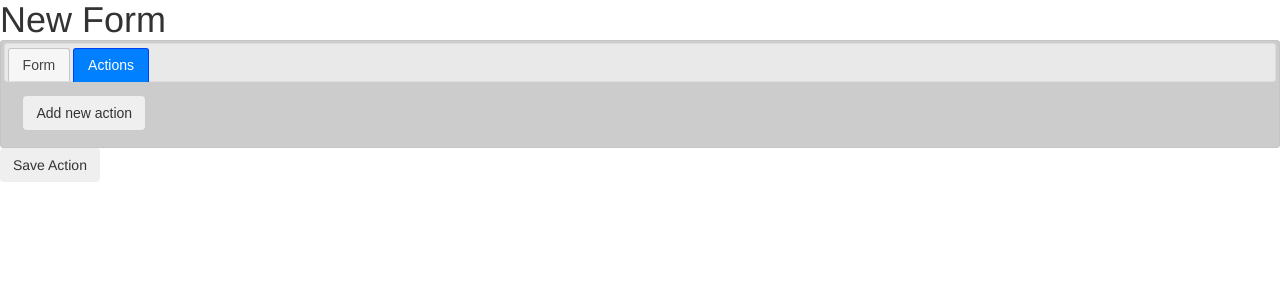
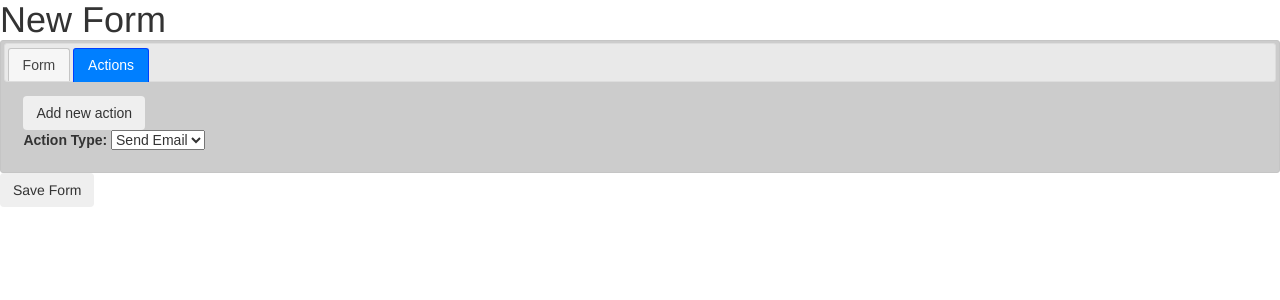
Before and after one commit to naama/FormEditor, a Django app: page /editor/form/new in a window 1280 px wide, after a click on "Actions". Shown: the top 300 px of the page. Run offline with Django 3.2, Linux system fonts and the light colour scheme; some libraries are stand-ins or nearby versions.

Commit message:
Add actions editor section

```diff
--- a/editor/templates/editor.html
+++ b/editor/templates/editor.html
@@ -126,6 +126,62 @@
 		addQuestion();
 	}
 
+
+
+	//
+	// Actions Editor
+	// TODO
+
+	enum ActType {
+		SendEmail,
+		CreateText
+	}
+
+	function addAction() : void {
+		var act_num: number = $("div#actions_list").children().size();
+
+		$("#actions_list").append("<div id='action_" + act_num + "' class='action'> \
+\
+				<label for='actlist_" + act_num + "'>Action Type: </label> \
+				<select id='actlist_" + act_num + "' onchange='changeActKind(" + act_num + ")'> \
+					<option value='" + <number> ActType.SendEmail + "' selected>Send Email</option> \
+					<option value='" + <number> ActType.CreateText + "'>Create Text</option> \
+				</select> \
+\
+				<div id='act_config_" + act_num + "'></div> \
+			</div>");
+
+		// Initialize form part
+		changeActKind(act_num);
+	}
+
+	function changeActKind(act_num: number) : void {
+		var acttype: number = $("#actlist_" + act_num + " option:selected").val();
+		var act_config_id: string = "#act_config_" + act_num;
+
+		$(act_config_id).html(""); // Remove old contents
+
+		if (acttype == <number>ActType.SendEmail) {
+
+		} else if (acttype == <number>ActType.CreateText) {
+
+		} else {
+			// ERROR
+			console.log("Error: Unregistered action type");
+		}
+	}
+
+	// When #add_action button is clicked
+	$("#add_action").click(function {
+		addQuestion();
+	});
+
+	// If there are no action item in the #actions tab, add one.
+	var act_num: number = $("div#actions_list").children().size();
+	if (act_num <= 0) {
+		addAction();
+	}
+
 </script>
 {% endblock %}
 
@@ -157,6 +213,6 @@
 	</div>
 
 	<!-- TODO Fix on bottom -->
-	<button id="save_action" class="btn">Save Action</button>
+	<button id="save" class="btn">Save Form</button>
 
 {% endblock %}
```
